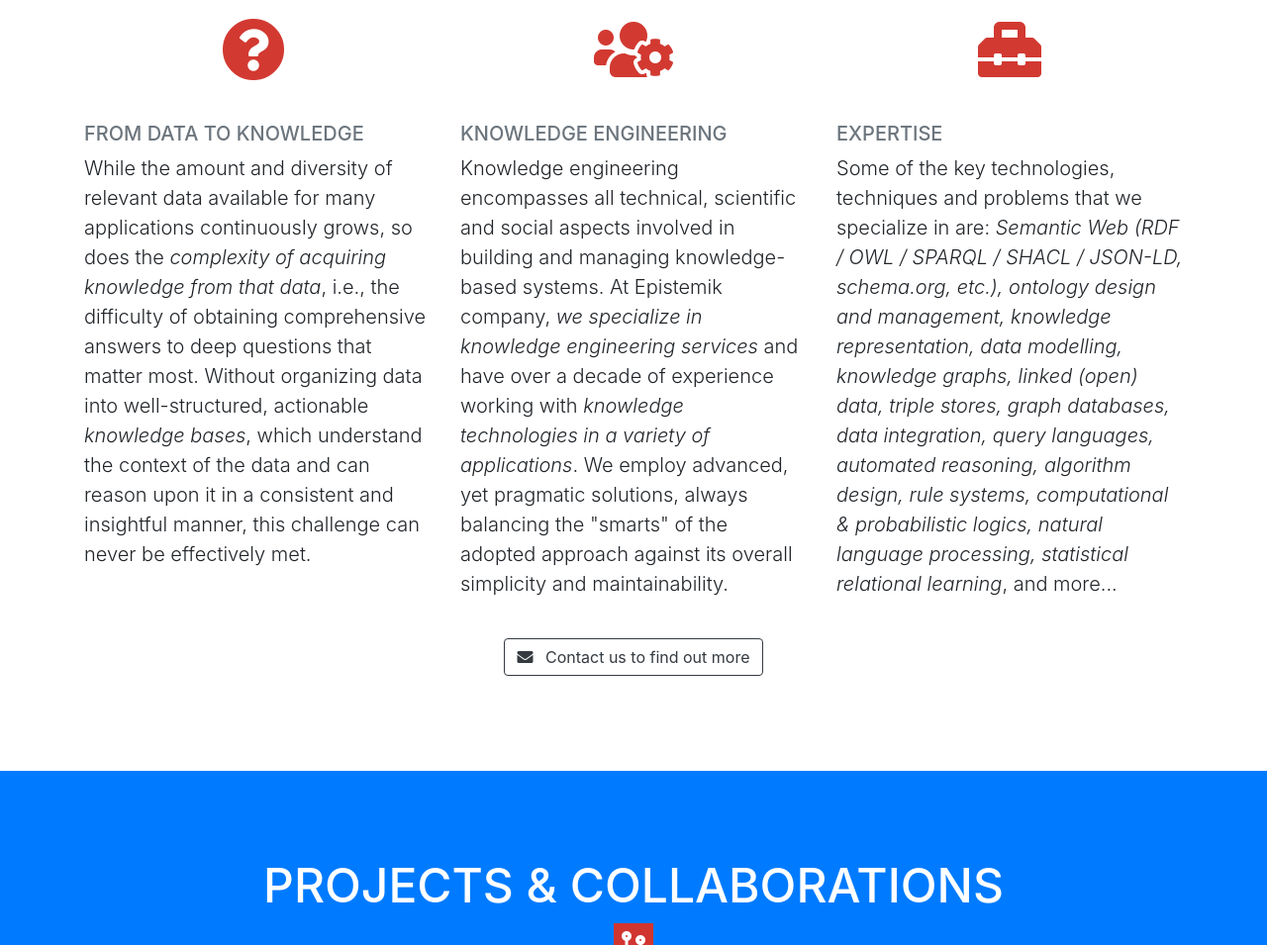
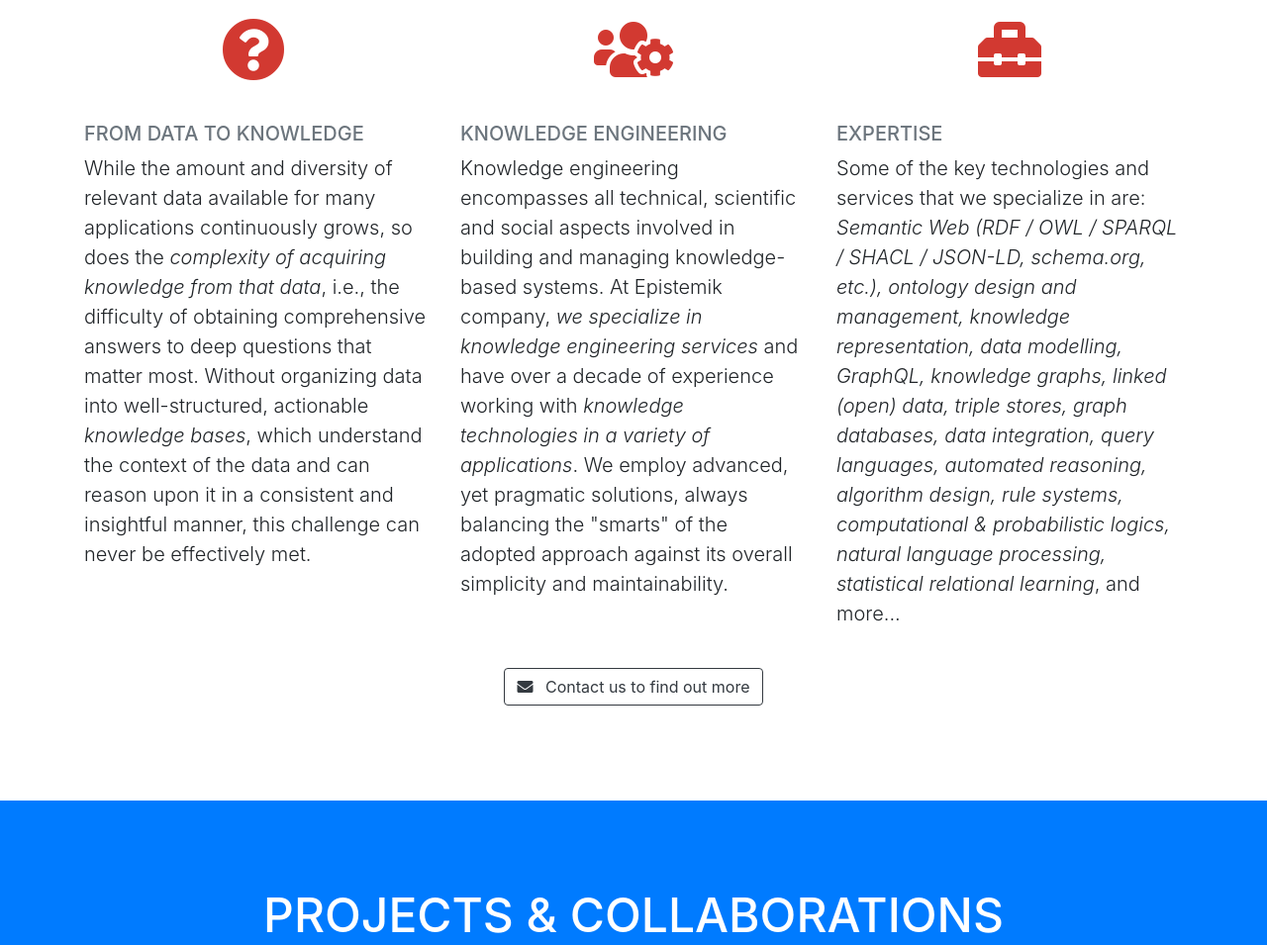
Before and after one commit to epistemik-co/epistemik-co.github.io, a website with bundled scripts: page index.html in a window 1280 px wide. Shown: the part 933-1888 px from the top of the page at 99% size. Built offline with nearby package versions, Linux system fonts and the light colour scheme.

Commit message:
tech update

```diff
--- a/index.html
+++ b/index.html
@@ -160,9 +160,9 @@
           </div>
           <br>
           <h5 class="text-uppercase text-secondary mb-2">Expertise</h5>
-          <p class="lead">Some of the key technologies, techniques and problems that we specialize in are:
+          <p class="lead">Some of the key technologies and services that we specialize in are:
             <i>Semantic Web (RDF / OWL / SPARQL / SHACL / JSON-LD, schema.org, etc.), ontology design and management,
-              knowledge representation, data modelling, knowledge graphs, linked (open) data, triple stores, graph
+              knowledge representation, data modelling, GraphQL, knowledge graphs, linked (open) data, triple stores, graph
               databases, data integration, query languages, automated reasoning, algorithm design, rule systems,
               computational &amp; probabilistic logics, natural language processing, statistical relational learning</i>,
             and more...
```
